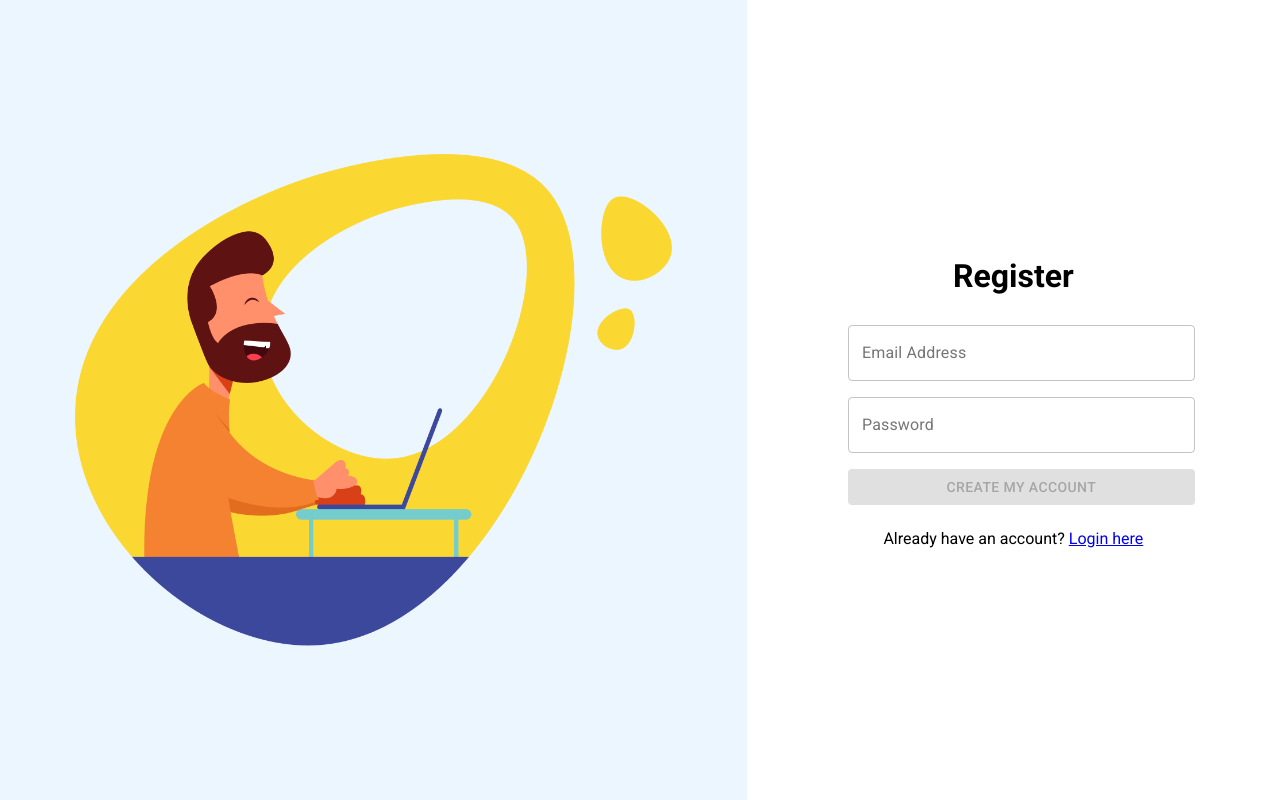
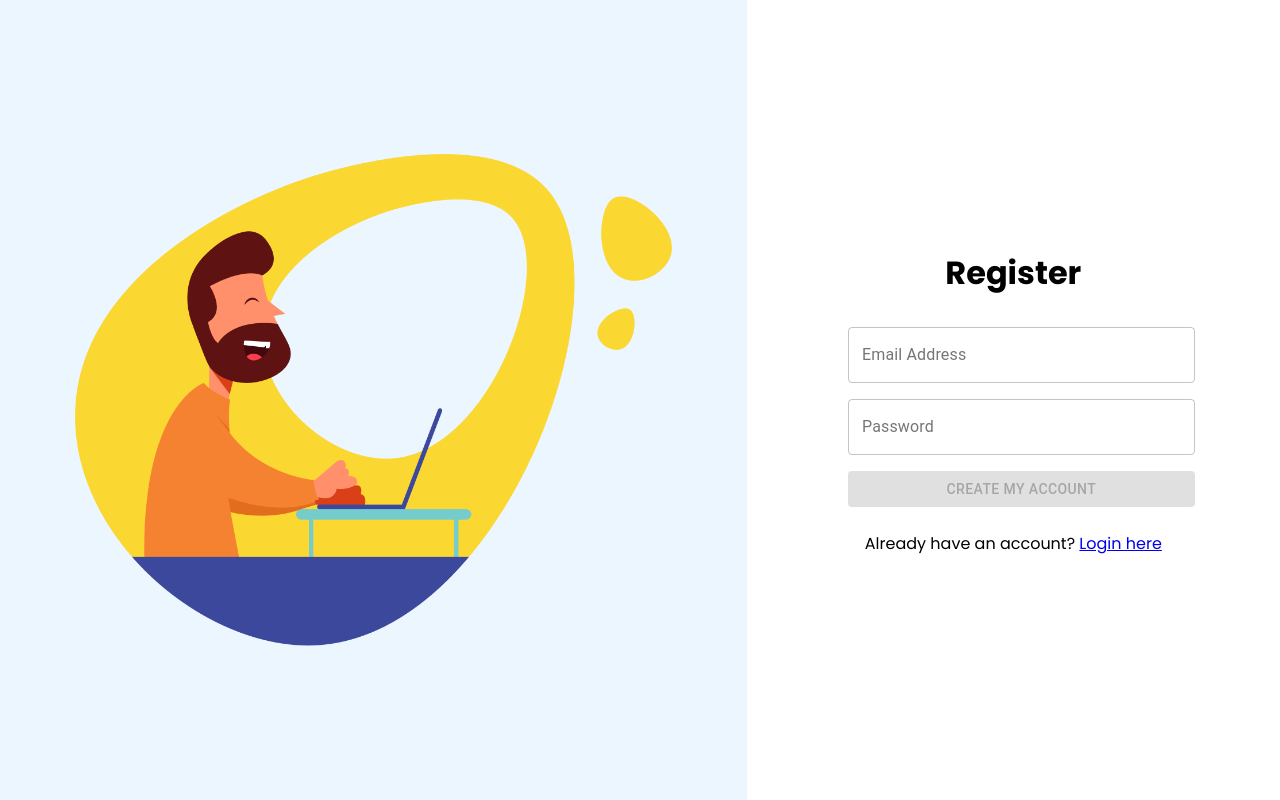
Before and after one commit to piupaulgit/project-manager, a React (Create React App) app in the folder project-manager-frontend/: page / in a window 1280 px wide. Built offline with nearby package versions, Linux system fonts and the light colour scheme.

Commit message:
poppins font added

```diff
--- a/project-manager-frontend/public/index.html
+++ b/project-manager-frontend/public/index.html
@@ -10,10 +10,6 @@
       content="Web site created using create-react-app"
     />
     <link rel="apple-touch-icon" href="%PUBLIC_URL%/logo192.png" />
-    <link
-      rel="stylesheet"
-      href="https://fonts.googleapis.com/css?family=Roboto:300,400,500,700&display=swap"
-    />
     <link
       rel="stylesheet"
       href="https://fonts.googleapis.com/icon?family=Material+Icons"
--- a/project-manager-frontend/src/index.css
+++ b/project-manager-frontend/src/index.css
@@ -1,15 +1,19 @@
+@import url("https://fonts.googleapis.com/css2?family=Poppins:ital,wght@0,100;0,200;0,300;0,400;0,500;0,600;0,700;0,900;1,300&display=swap");
 body {
   margin: 0;
-  font-family: "Roboto", sans-serif;
+  font-family: "Poppins", sans-serif !important;
   -webkit-font-smoothing: antialiased;
   -moz-osx-font-smoothing: grayscale;
 }
 
 code {
-  font-family: source-code-pro, Menlo, Monaco, Consolas, "Courier New",
-    monospace;
+  font-family: "Poppins", sans-serif;
 }
 
 image {
   max-width: 100%;
 }
+
+*[class^="MuiTypography"] {
+  font-family: "Poppins", sans-serif !important;
+}
```
